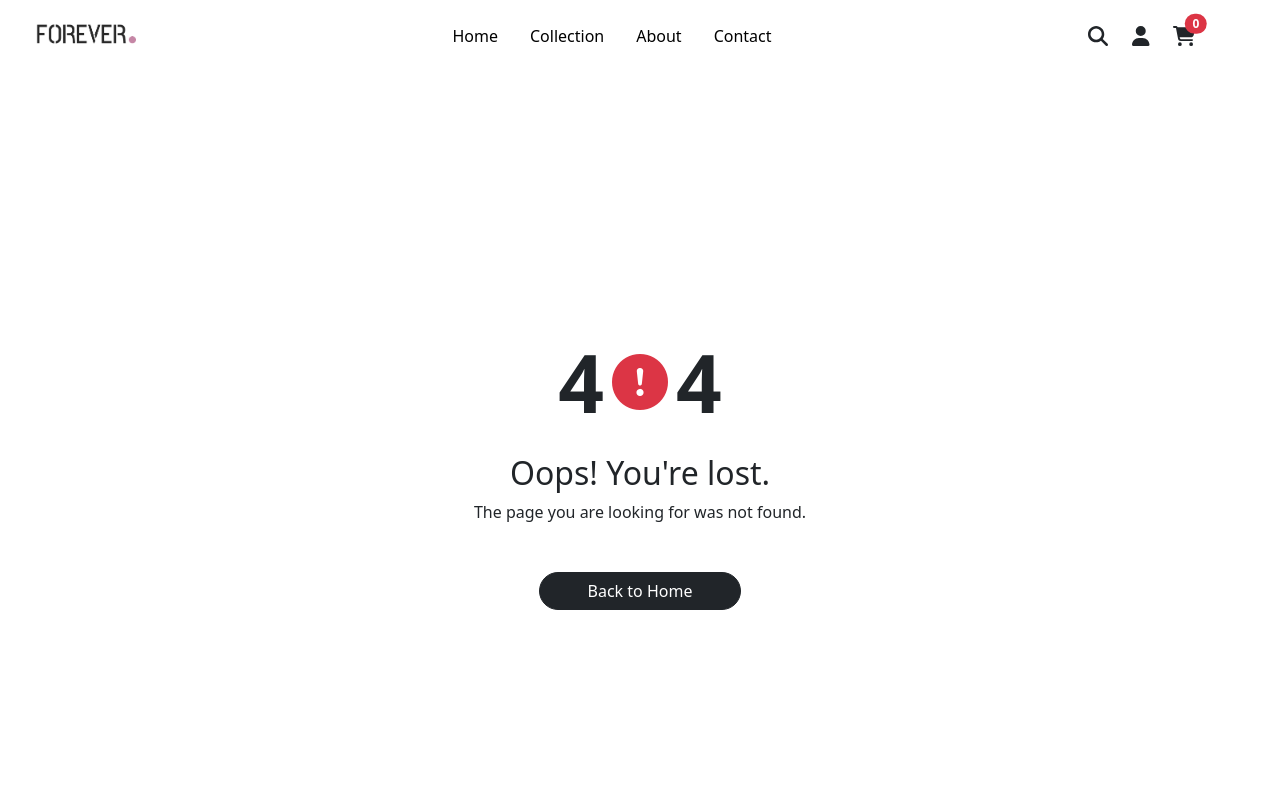
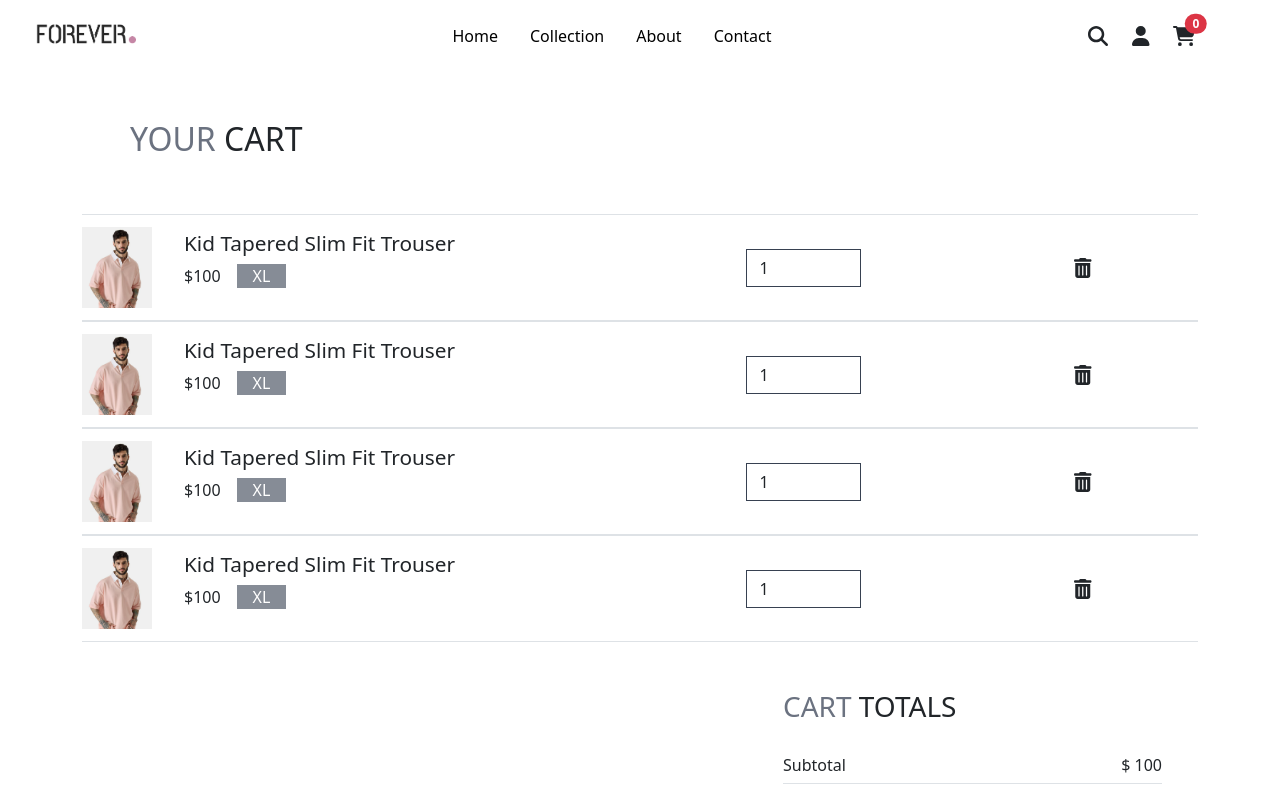
Before and after one commit to abdullazmat/ecommerce-forever, a React (Create React App) app in the folder frontend/: page /cart in a window 1280 px wide. Shown: the top 800 px of the page. Built offline with nearby package versions, Linux system fonts and the light colour scheme.

Commit message:
Cart Page UI Completed

```diff
--- a/frontend/src/App.js
+++ b/frontend/src/App.js
@@ -11,6 +11,7 @@ import Collections from "./Pages/Collections.js";
 import PrivateRoute from "./Components/user/PrivateRoute.js";
 import About from "./Pages/About.js";
 import Contact from "./Pages/Contact.js";
+import Cart from "./Pages/Cart.js";
 
 function App() {
   return (
@@ -24,6 +25,7 @@ function App() {
             <Route path="/" element={<Home />} />
             <Route path="/about" element={<About />} />
             <Route path="/contact" element={<Contact />} />
+            <Route path="/cart" element={<Cart />} />
             <Route path="/signup" element={<SignUp />} />
             <Route path="/login" element={<LogIn />}></Route>
             <Route path="/forget-password" element={<ForgetPassword />}></Route>
--- /dev/null
+++ b/frontend/src/Components/Cart/CartItems.js
@@ -0,0 +1,72 @@
+import React from "react";
+import { assets } from "../../assets/frontend_assets/assets";
+import { FontAwesomeIcon } from "@fortawesome/react-fontawesome";
+import { faTrashCan } from "@fortawesome/free-solid-svg-icons";
+import { useState } from "react";
+
+function CartItems() {
+  const [count, setCount] = useState(1);
+
+  const handleChange = (e) => {
+    setCount(Number(e.target.value));
+  };
+
+  return (
+    <div className="border-top border-bottom d-flex">
+      <div className="d-flex w-50">
+        <div className="d-flex align-items-center">
+          <img
+            src={assets.p_img2_1}
+            style={{ width: "70px" }}
+            alt="product"
+            className="img-fluid"
+          />
+        </div>
+
+        <div className="d-flex flex-column justify-content-between p-3">
+          <div className="ms-0 ms-md-3">
+            <h5 className="fs-cartitem">Kid Tapered Slim Fit Trouser</h5>
+            <div className="d-flex align-items-center ">
+              <p>$100</p>
+              <p
+                className="px-3 ms-3"
+                style={{
+                  backgroundColor: "#374151",
+                  opacity: "0.6",
+                  color: "white",
+                  borderRadius: "0",
+                }}
+              >
+                XL
+              </p>
+            </div>
+          </div>
+        </div>
+      </div>
+      <div className="d-flex w-50 justify-content-around">
+        <div className="d-flex align-items-center justify-content-center">
+          <input
+            type="number"
+            className="form-control ms-3 ms-md-0"
+            step="1"
+            min="1"
+            max="100"
+            value={count}
+            onChange={handleChange}
+            style={{
+              outline: "none",
+              boxShadow: "none",
+              border: "1px solid #374151",
+              borderRadius: "0",
+            }}
+          />
+        </div>
+        <div className="d-flex align-items-center justify-content-center ms-3 ms-md-0">
+          <FontAwesomeIcon icon={faTrashCan} className="fa-lg" />
+        </div>
+      </div>
+    </div>
+  );
+}
+
+export default CartItems;
--- a/frontend/src/Components/user/Header.js
+++ b/frontend/src/Components/user/Header.js
@@ -163,6 +163,7 @@ function Header() {
                 icon={faCartShopping}
                 className="fs-5 fa-lg"
                 style={{ cursor: "pointer" }}
+                onClick={() => navigate("/cart")}
               />
               <span className="position-absolute top-0 start-100 translate-middle badge rounded-pill bg-danger">
                 0
--- a/frontend/src/Components/user/HeroSection.js
+++ b/frontend/src/Components/user/HeroSection.js
@@ -1,7 +1,9 @@
 import React from "react";
 import { assets } from "../../../src/assets/frontend_assets/assets";
+import { useNavigate } from "react-router-dom";
 
 function HeroSection() {
+  const navigate = useNavigate();
   return (
     <div className="container p-0 border">
       <div className="row align-items-center g-0">
@@ -34,6 +36,7 @@ function HeroSection() {
               type="submit"
               className="btn btn-dark text-white"
               style={{ borderRadius: "0" }}
+              onClick={() => navigate("/collections")}
             >
               Shop Now
             </button>
--- /dev/null
+++ b/frontend/src/Pages/Cart.js
@@ -0,0 +1,41 @@
+import React from "react";
+import CartItems from "../Components/Cart/CartItems";
+const cartarray = [1, 2, 3, 4];
+
+function Cart() {
+  return (
+    <div className="container">
+      <div className="p-5">
+        <h2>
+          <span style={{ color: "#6b7280" }}>YOUR</span> CART
+        </h2>
+      </div>
+      {cartarray.map((item) => {
+        return <CartItems key={item} />;
+      })}
+      <div className="row justify-content-end">
+        <div className="col-12 col-md-6 col-lg-5 p-5 d-flex justify-content-center flex-column">
+          <div>
+            <h3>
+              <span style={{ color: "#6b7280" }}>CART</span> TOTALS
+            </h3>
+          </div>
+          <div className="d-flex mt-4 border-bottom">
+            <h6>Subtotal</h6>
+            <h6 className="ms-auto">$ 100</h6>
+          </div>
+          <div className="d-flex mt-4 border-bottom">
+            <h6>Shipping Fee</h6>
+            <h6 className="ms-auto">$ 100</h6>
+          </div>
+          <div className="d-flex mt-4 ">
+            <h6 className="fw-bold">Total</h6>
+            <h6 className="ms-auto">$ 200</h6>
+          </div>
+        </div>
+      </div>
+    </div>
+  );
+}
+
+export default Cart;
--- a/frontend/src/index.css
+++ b/frontend/src/index.css
@@ -50,3 +50,29 @@ html {
   background-color: transparent !important;
   color: inherit !important;
 }
+
+/* Cart Item Product Name Font Size Responsiveness */
+.fs-cartitem {
+  font-size: 0.75rem !important; /* Default size for extra small screens */
+}
+
+/* Small screens (≥576px) */
+@media (min-width: 576px) {
+  .fs-cartitem {
+    font-size: 1rem !important;
+  }
+}
+
+/* Medium screens (≥768px) */
+@media (min-width: 768px) {
+  .fs-cartitem {
+    font-size: 1.25rem !important;
+  }
+}
+
+/* Large screens (≥992px) */
+@media (min-width: 992px) {
+  .fs-cartitem {
+    font-size: 1.3rem !important;
+  }
+}
```
